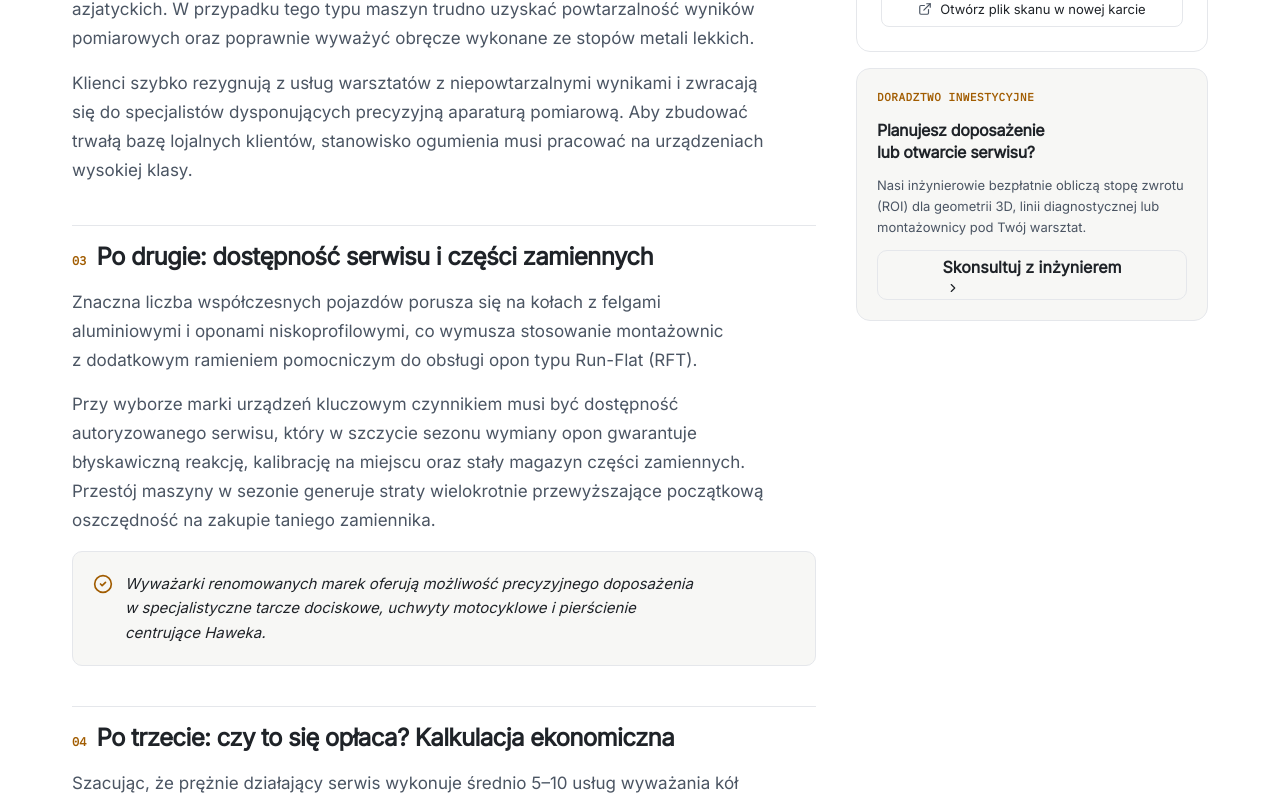
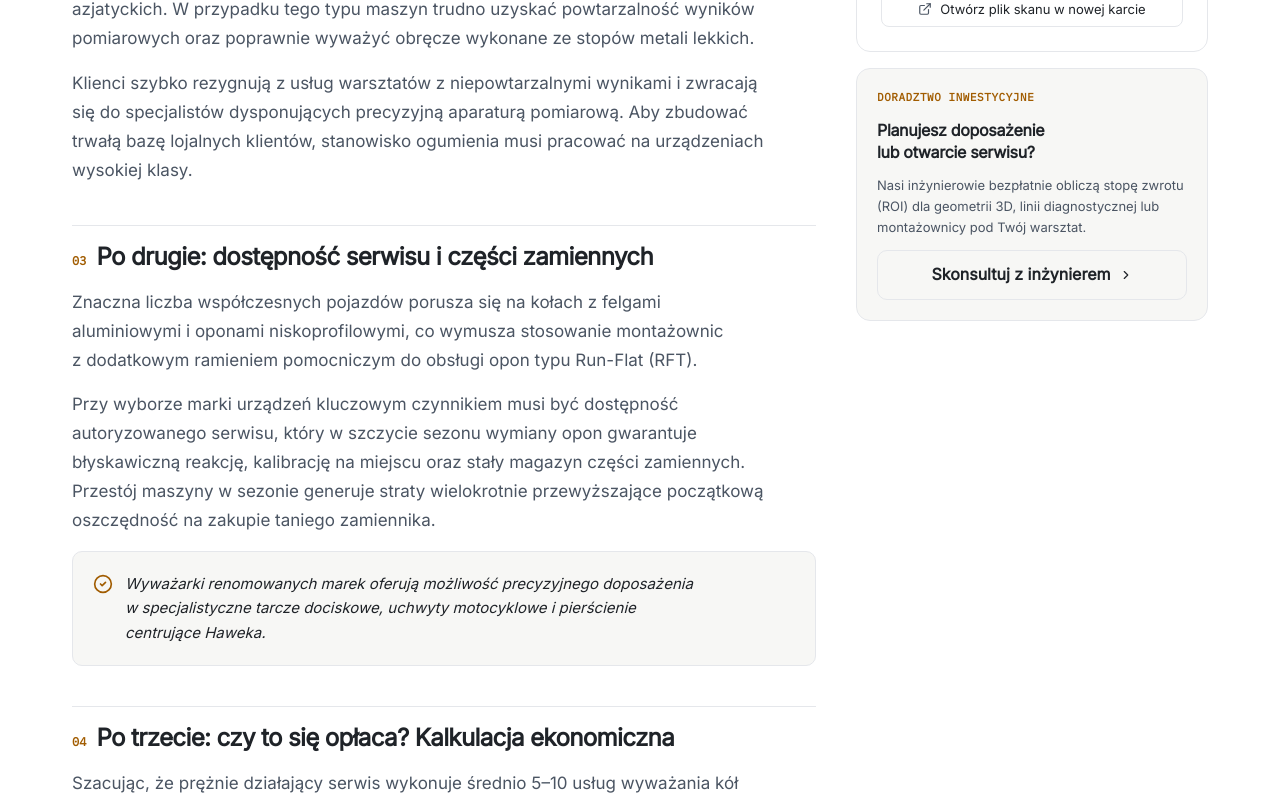
Before and after one commit to gorka0/diagnostyka-systems, a React (Vite) app: page /publikacje/rentownosc-ogumienia in a window 1280 px wide. Shown: the part 1146-1943 px from the top of the page. Built offline with nearby package versions, Linux system fonts and the light colour scheme.

Commit message:
fix(ui): enforce whitespace-nowrap and inline-flex alignment on buttons

```diff
--- a/src/components/ui/Button.tsx
+++ b/src/components/ui/Button.tsx
@@ -25,7 +25,7 @@ export const Button: React.FC<ButtonProps> = ({
   ...props
 }) => {
   // Jednolita wysokość (48-52 px), radius 10 px, font 16-17 px, weight 600, active:scale .98
-  const baseClasses = 'inline-flex items-center justify-center font-semibold transition-all duration-200 select-none rounded-[10px] active:scale-[0.98] focus-visible:outline-none focus-visible:ring-2 focus-visible:ring-foreground focus-visible:ring-offset-2 disabled:opacity-50 disabled:pointer-events-none';
+  const baseClasses = 'inline-flex items-center justify-center font-semibold whitespace-nowrap transition-all duration-200 select-none rounded-[10px] active:scale-[0.98] focus-visible:outline-none focus-visible:ring-2 focus-visible:ring-foreground focus-visible:ring-offset-2 disabled:opacity-50 disabled:pointer-events-none';
 
   const sizeClasses = {
     sm: 'text-[15px] px-4 h-11 gap-2 min-h-[44px]',
@@ -49,7 +49,7 @@ export const Button: React.FC<ButtonProps> = ({
   const content = (
     <>
       {icon && iconPosition === 'left' && <span className="inline-flex shrink-0">{icon}</span>}
-      <span>{children}</span>
+      <span className="inline-flex items-center gap-1.5 shrink-0">{children}</span>
       {icon && iconPosition === 'right' && <span className="inline-flex shrink-0">{icon}</span>}
     </>
   );
--- a/src/pages/PublicationDetailPage.tsx
+++ b/src/pages/PublicationDetailPage.tsx
@@ -272,9 +272,13 @@ export const PublicationDetailPage: React.FC = () => {
               <p className="text-[13px] text-foreground-secondary leading-relaxed">
                 Nasi inżynierowie bezpłatnie obliczą stopę zwrotu (ROI) dla geometrii 3D, linii diagnostycznej lub montażownicy pod Twój warsztat.
               </p>
-              <Button to="/kontakt" variant="outline" className="w-full text-[13px] h-9">
+              <Button
+                to="/kontakt"
+                variant="outline"
+                className="w-full text-[13px] h-9 px-3 whitespace-nowrap inline-flex items-center justify-center gap-1.5"
+              >
                 <span>Skonsultuj z inżynierem</span>
-                <ChevronRight className="w-3.5 h-3.5 ml-1" />
+                <ChevronRight className="w-3.5 h-3.5 shrink-0 ml-0.5" />
               </Button>
             </div>
           </aside>
```
